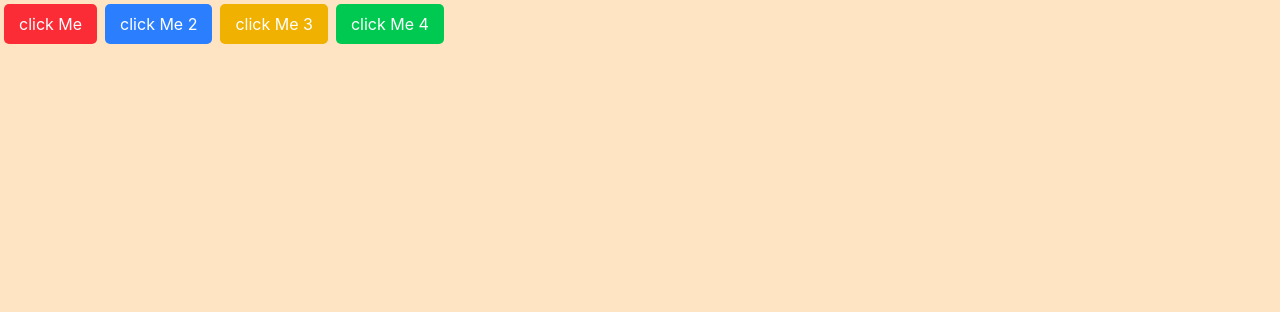
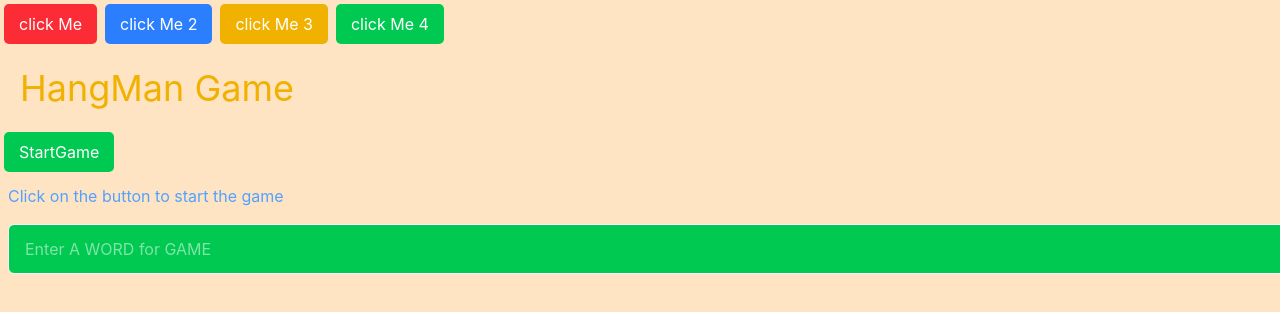
Before and after one commit to way2masoom/React-Learning, a React (Vite) app in the folder HangMangame/: page / in a window 1280 px wide. Shown: the top 312 px of the page. Built offline with nearby package versions, Linux system fonts and the light colour scheme.

Commit message:
Add StartGame and TextInput components; update App to include new UI elements

```diff
--- a/HangMangame/src/App.jsx
+++ b/HangMangame/src/App.jsx
@@ -1,16 +1,29 @@
 import './App.css'
 import Button from './components/Buttons/Button'
+import StartGame from './pages/StartGame'
+import TextInput from './components/TextInput/TextInput'
 
 
 
 function App() {
   return (
     <div>
+      <div className="buttons">
+        <Button text="click Me" styleType='error' onClickHandler={() => console.log("Clcik me")} />
+        <Button text="click Me 2" onClickHandler={() => console.log("Click Me 2")} />
+        <Button text="click Me 3" styleType='warning' onClickHandler={() => console.log("Click me 3")} />
+        <Button text="click Me 4" styleType='sucess' onClickHandler={() => console.log("Click me 4")} />
+      </div>
 
-      <Button text="click Me" styleType='error' onClickHandler={() => console.log("Clcik me")} />
-      <Button text="click Me 2" onClickHandler={() => console.log("Click Me 2")} />
-      <Button text="click Me 3" styleType='warning' onClickHandler={() => console.log("Click me 3")} />
-      <Button text="click Me 4" styleType='sucess' onClickHandler={() => console.log("Click me 4")} />
+      <StartGame />
+      <TextInput
+        lable="Enter some text"
+        placeholder="Enter A WORD for GAME"
+        onChangeHandler={(e) => {
+          console.log(e.target.value);
+        }}
+      />
+
 
     </div>
 
--- /dev/null
+++ b/HangMangame/src/components/TextInput/TextInput.jsx
@@ -0,0 +1,18 @@
+
+// Input component
+function TextInput({ type = "text", label, placeholder = "Enter you TEXT here", onChangeHandler }) {
+    return (
+        <label>
+            <span className="text-gray-700">{label}</span>
+            <input
+                type={type}
+                className="px-4 py-3 m-2 border bg-green-500 text-white rounded-md bg-center w-full"
+                placeholder={placeholder}
+                onChange={onChangeHandler}
+            />
+
+        </label>
+    )
+}
+
+export default TextInput;
--- /dev/null
+++ b/HangMangame/src/pages/StartGame.jsx
@@ -0,0 +1,20 @@
+// start game component
+
+import Button from "../components/Buttons/Button";
+
+function StartGame() {
+    return (
+        <>
+            <div>
+                <h1 className="text-4xl text-yellow-500 m-5 ">HangMan Game</h1>
+                <Button text="StartGame" styleType="sucess" onClickHandler={() => {
+                    console.log("game LOADED");
+
+                }} />
+                <p className="m-2 text-blue-400">Click on the button to start the game</p>
+            </div>
+        </> /* this called react fragment  */
+    )
+}
+
+export default StartGame;
```
